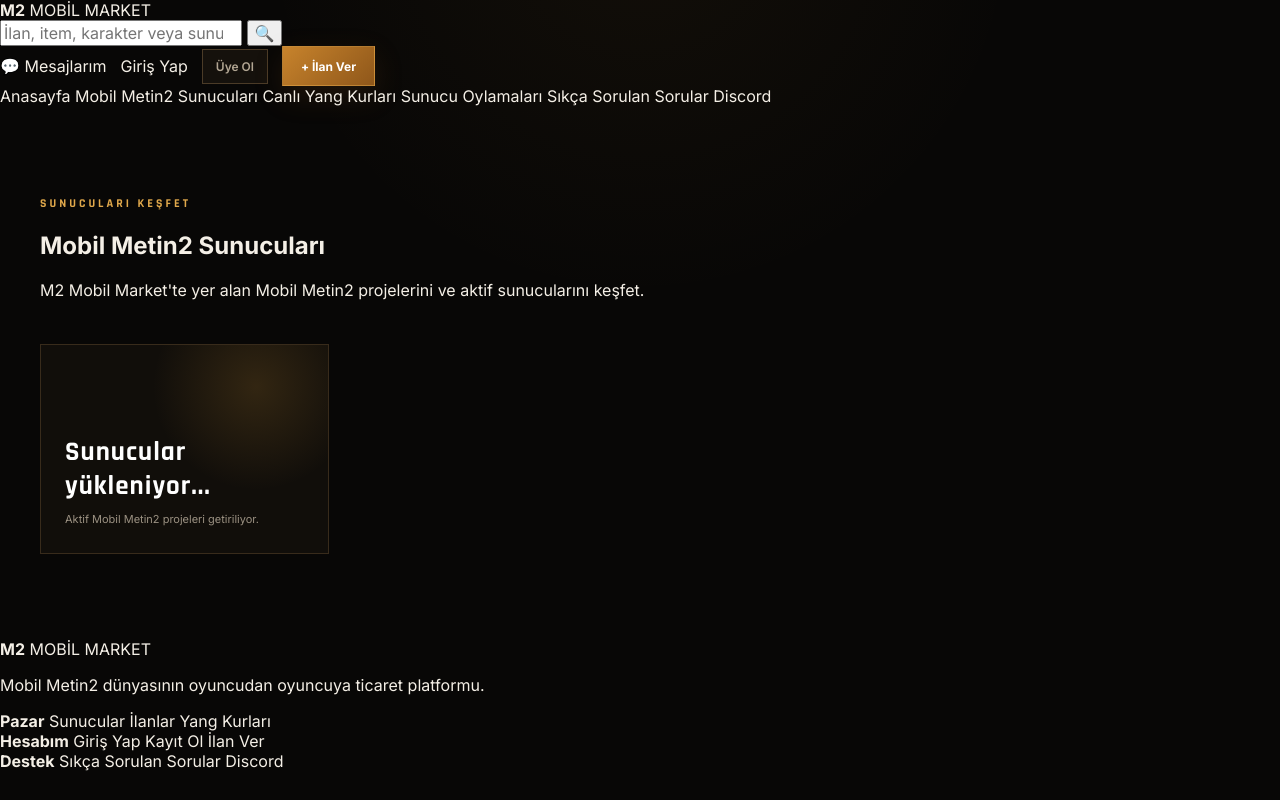
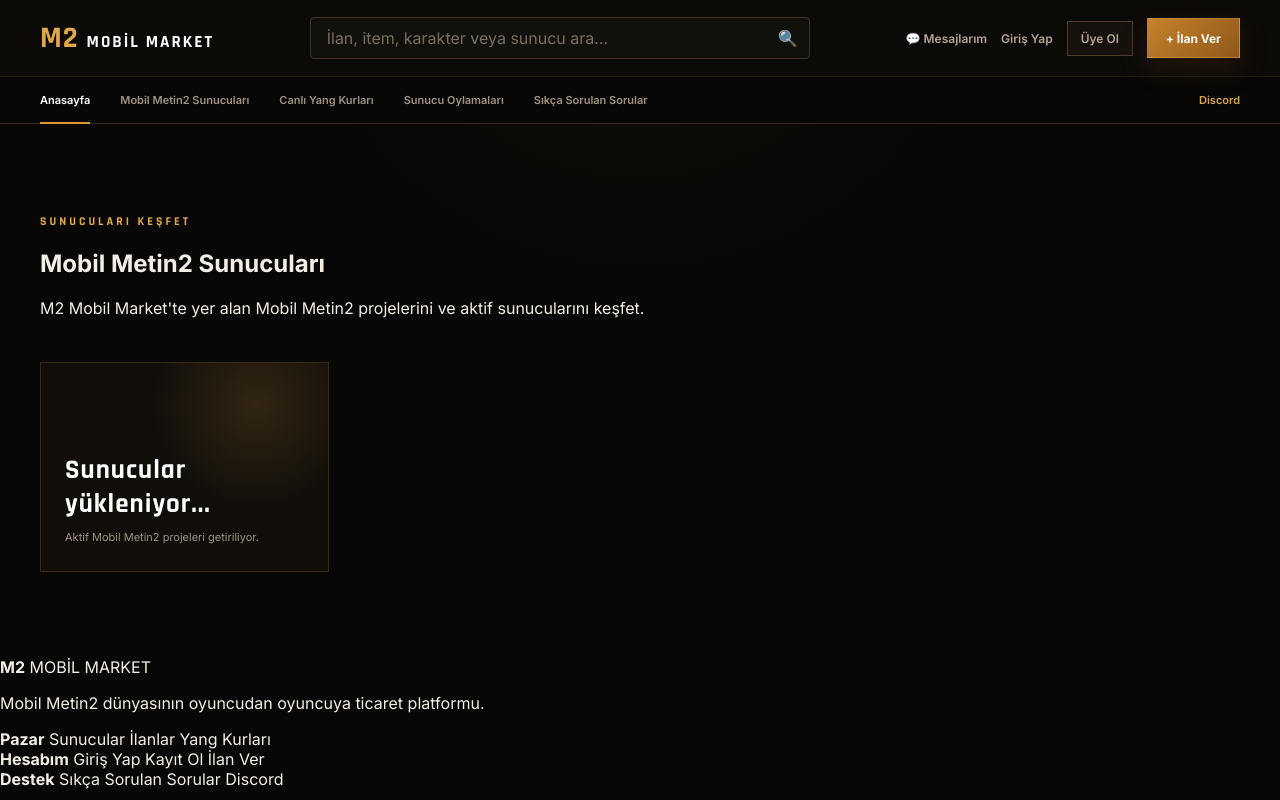
Before and after one commit to aykutozcn2912/M2-MOBIL-MARKET, a plain HTML site: page sunucular/index.html in a window 1280 px wide. Drawn offline with Linux system fonts and the light colour scheme; no server answers.

Commit message:
Update index.html
Use main header on servers page

```diff
--- a/sunucular/index.html
+++ b/sunucular/index.html
@@ -38,30 +38,34 @@
          HEADER
     ====================================================== -->
 
-    <header class="topbar">
+<header class="market-header">
 
-        <div class="topbar-inner">
+    <div class="header-main">
 
         <a
-                class="brand"
+            class="market-brand"
             href="/anasayfa"
-                aria-label="M2 Mobil Market Anasayfa"
+            aria-label="M2 Mobil Market Ana Sayfa"
         >
+            <span class="m2-brand">
                 <strong>M2</strong>
                 <span>MOBİL MARKET</span>
+            </span>
         </a>
 
 
-            <div class="header-search">
+        <div class="market-search">
 
             <input
                 type="search"
+                id="market-search-input"
                 placeholder="İlan, item, karakter veya sunucu ara..."
-                    aria-label="Site içerisinde ara"
+                aria-label="M2 Mobil Market'te ara"
             >
 
             <button
                 type="button"
+                id="market-search-button"
                 aria-label="Ara"
             >
                 🔍
@@ -72,26 +76,30 @@
 
         <div class="header-actions">
 
-                <a href="/mesajlarim">
+            <a
+                class="header-message"
+                href="/mesajlarim"
+            >
                 💬 Mesajlarım
             </a>
 
             <a
-                    class="login"
-                    href="/giris-yap"
+                class="header-login login"
+                href="#login"
             >
                 Giriş Yap
             </a>
 
             <a
                 class="header-register"
-                    href="/kayit-ol"
+                href="#register"
+                id="register-open"
             >
                 Üye Ol
             </a>
 
             <a
-                    class="primary"
+                class="header-sell"
                 href="/ilan-ver"
             >
                 + İlan Ver
@@ -102,18 +110,21 @@
     </div>
 
 
-        <nav class="main-nav">
+    <div class="header-nav-wrap">
 
-            <div class="nav-inner">
+        <nav
+            class="market-nav"
+            aria-label="Ana menü"
+        >
 
-                <a href="/anasayfa">
+            <a
+                class="active"
+                href="/anasayfa"
+            >
                 Anasayfa
             </a>
 
-                <a
-                    class="active"
-                    href="/sunucular"
-                >
+            <a href="/sunucular">
                 Mobil Metin2 Sunucuları
             </a>
 
@@ -125,23 +136,23 @@
                 Sunucu Oylamaları
             </a>
 
-                <a href="/sss">
+            <a href="/sikca-sorulan-sorular">
                 Sıkça Sorulan Sorular
             </a>
 
             <a
+                class="nav-discord"
                 href="#"
-                    class="nav-discord"
+                id="discord-link"
             >
                 Discord
             </a>
 
+        </nav>
+
     </div>
 
-        </nav>
-
 </header>
-
 
 
     <!-- =====================================================
```
Lines whose indentation alone changed are shown as unchanged.
